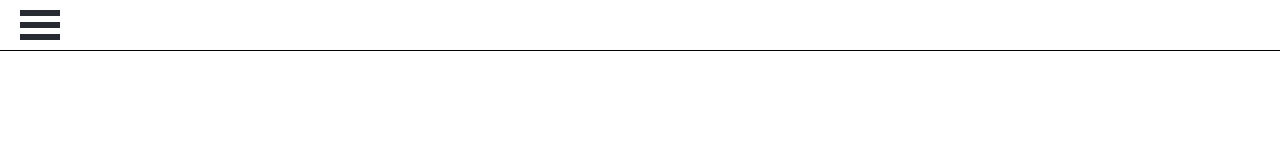
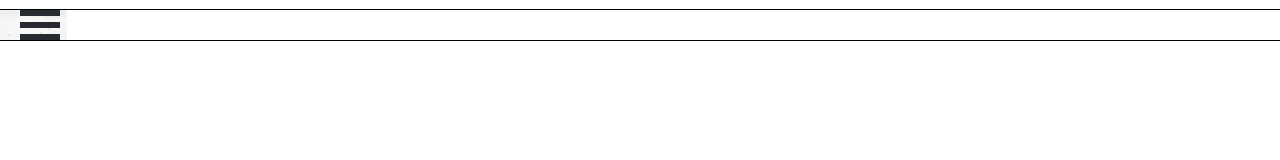
Before and after one commit to wayungi/nyegenyege, a website: page index.html in a window 1280 px wide. Drawn offline with Linux system fonts and the light colour scheme.

Commit message:
Add backgound image to introduction section

```diff
--- a/index.html
+++ b/index.html
@@ -9,16 +9,17 @@
 </head>
 <body>
 
-  <div class="container flex-column center black">
+  <div class="container flex-column center">
+    <section class="introduction flex-column center background black">
+      <nav class="navbar flex-column pad red">
+        <div class="hmbgr small-screen flex-column space-btn">
+          <span class="hmbgr-bar"></span>
+          <span class="hmbgr-bar"></span>
+          <span class="hmbgr-bar"></span>
+        </div>
+      </nav>
 
-    <nav class="navbar flex-column pad">
-      <div class="hmbgr small-screen flex-column space-btn">
-        <span class="hmbgr-bar"></span>
-        <span class="hmbgr-bar"></span>
-        <span class="hmbgr-bar"></span>
-      </div>
-
-    </nav>
+    </section>
 
   </div>
 
--- a/style.css
+++ b/style.css
@@ -50,6 +50,15 @@
   width:100%;
 }
 
+.introduction {
+  background-image: url('images/background-1.png');
+}
+
+.background {
+  background-repeat: no-repeat;
+  background-size: contain;
+}
+
 /* outline classes */
 .black {
   outline:1px solid black;
```
Also changed, not shown: images/background-1.png (added).
